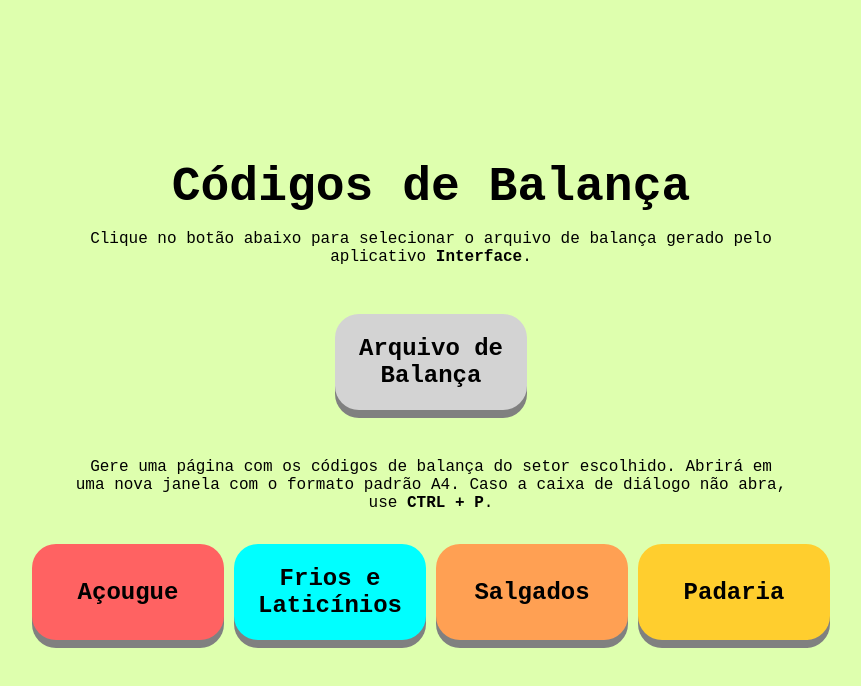
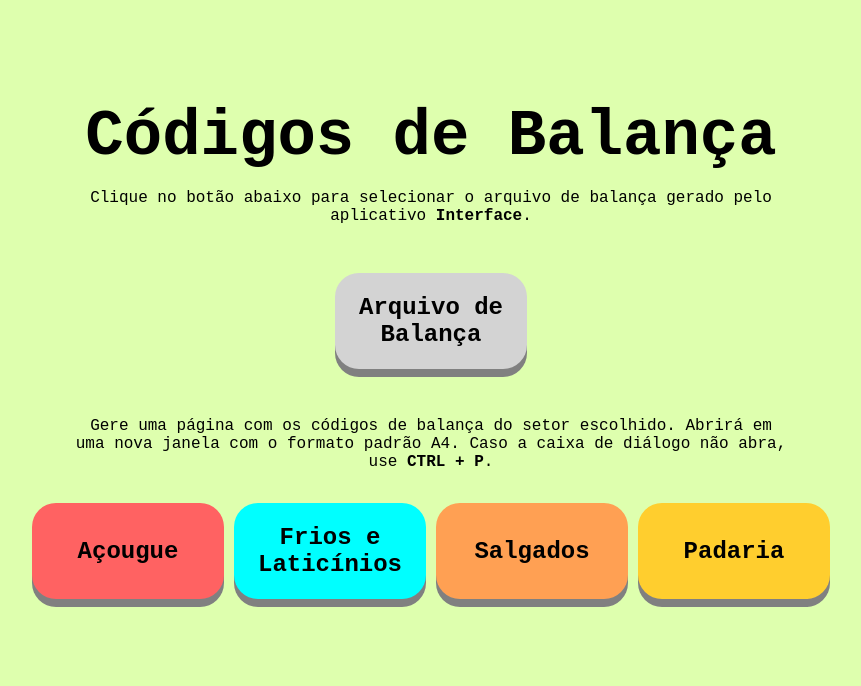
Before and after one commit to luminahi/scale-code, a website: page index.html in a window 1280 px wide. Shown: the whole page, without its empty margins (209-1070 px from the left). Drawn offline with Linux system fonts and the light colour scheme.

Commit message:
improve view

```diff
--- a/src/style.css
+++ b/src/style.css
@@ -19,6 +19,10 @@
     padding: 0;
 }
 
+.container {
+    position: relative;
+    bottom: 50px;
+}
 
 .page {
     column-count: 2;
@@ -55,8 +59,8 @@
     }
 
     .item:nth-child(even) {
-    background-color: rgb(207, 207, 207);
-}
+        background-color: rgb(207, 207, 207);
+    }
 }
 
 .buttons {
@@ -70,7 +74,8 @@
     margin: 0;
     padding: 0;
     text-align: center;
-    font-size: 48px;
+    font-size: 64px;
+    position: relative;
 }
 
 h2 {
```
